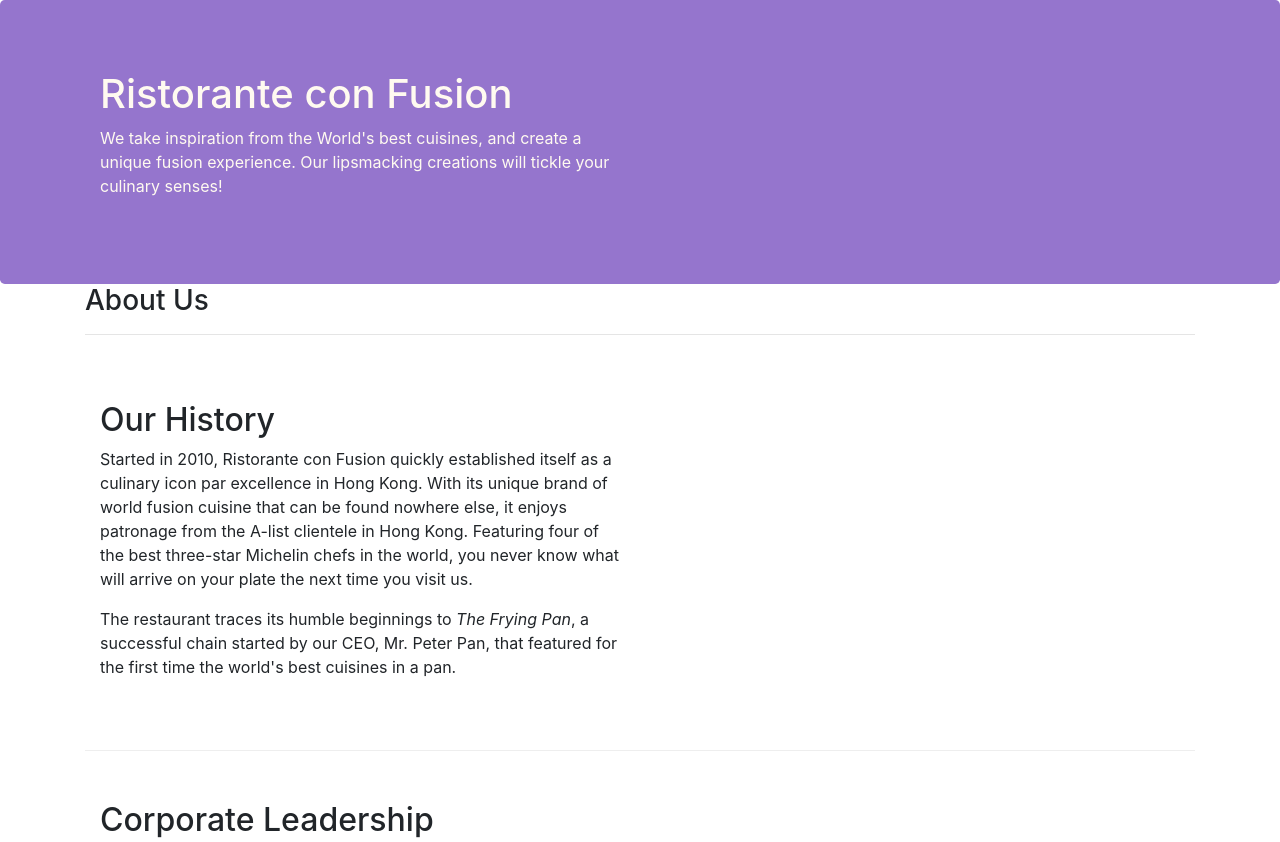
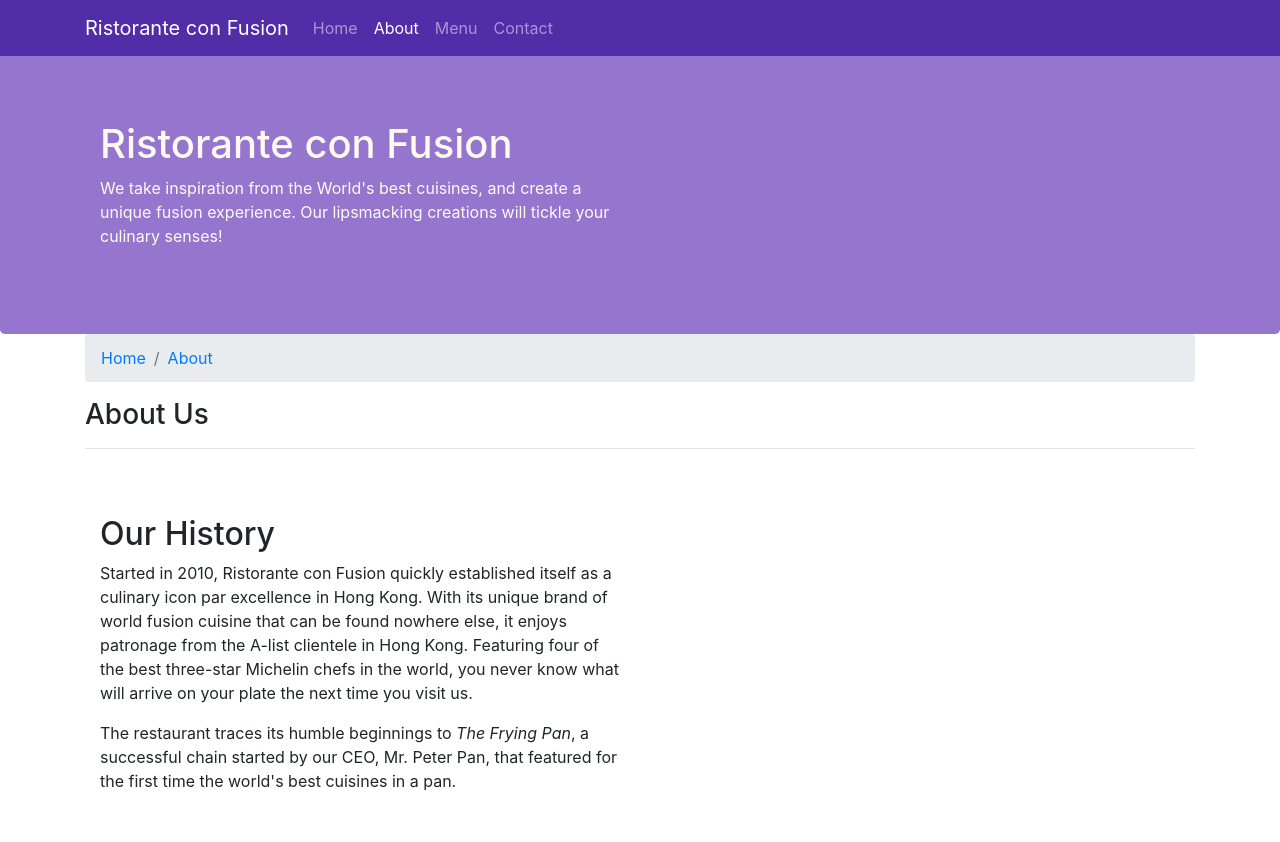
Before and after one commit to ShehrozIrfan/setup-bootstrap, a website: page aboutus.html in a window 1280 px wide. Shown: the top 842 px of the page. Drawn offline with nearby package versions, Linux system fonts and the light colour scheme.

Commit message:
Bootstrap Navbar and Breadcrumbs

```diff
--- a/aboutus.html
+++ b/aboutus.html
@@ -13,10 +13,34 @@
     <link rel="stylesheet" href="node_modules/bootstrap/dist/css/bootstrap.min.css">
     <!-- external CSS file-->
     <link rel="stylesheet" href="css/style-a-1.css">
+    <link rel="stylesheet" href="css/style.css">
 </head>
 
 <body>
-
+    <nav class="navbar navbar-dark navbar-expand-sm fixed-top">
+        <div class="container">
+            <a class="navbar-brand" href="./index.html">Ristorante con Fusion</a>
+            <button class="navbar-toggler" data-toggle="collapse" type="button" data-target="#Navbar">
+                <span class="navbar-toggler-icon"></span>
+            </button>
+            <div class="collapse navbar-collapse" id="Navbar">
+                <ul class="navbar-nav mr-auto">
+                    <li class="nav-item">
+                        <a href="./index.html" class="nav-link">Home</a>
+                    </li>
+                    <li class="nav-item active">
+                        <a href="#" class="nav-link">About</a>
+                    </li>
+                    <li class="nav-item">
+                        <a href="#" class="nav-link">Menu</a>
+                    </li>
+                    <li class="nav-item">
+                        <a href="#" class="nav-link">Contact</a>
+                    </li>
+                </ul>
+            </div>
+        </div>
+    </nav>
     <header class="jumbotron">
         <div class="container">
             <div class="row row-header">
@@ -29,7 +53,12 @@
             </div>
         </div>
     </header>
-
+    <div class="container">
+        <ol class="col-12 breadcrumb">
+            <li class="breadcrumb-item"><a href="./index.html">Home</a></li>
+            <li class="breadcrumb-item active"><a href="#">About</a></li>
+        </ol>
+    </div>
     <div class="container">
         <div>
             <div>
@@ -71,7 +100,7 @@
                 <div class="col-4 offset-1 col-sm-2">
                     <h5>Links</h5>
                     <ul class="list-unstyled">
-                        <li><a href="#">Home</a></li>
+                        <li><a href="./index.html">Home</a></li>
                         <li><a href="#">About</a></li>
                         <li><a href="#">Menu</a></li>
                         <li><a href="#">Contact</a></li>
--- a/css/style.css
+++ b/css/style.css
@@ -28,3 +28,11 @@ address{
     margin:0px;
     color:#0f0f0f;
 }
+
+body {
+    padding: 50px 0px 0px 0px;
+    z-index: 0;
+}
+.navbar-dark {
+    background-color: #512DA8;
+}
```
Also changed, not shown: index.html (+25 -2 lines).
